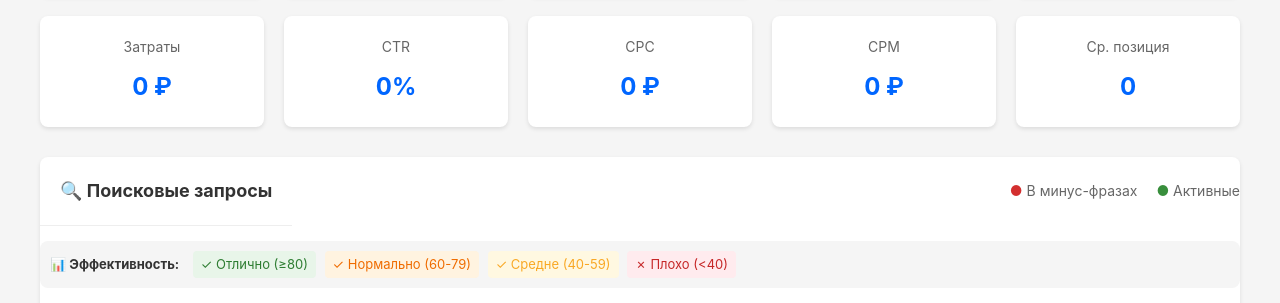
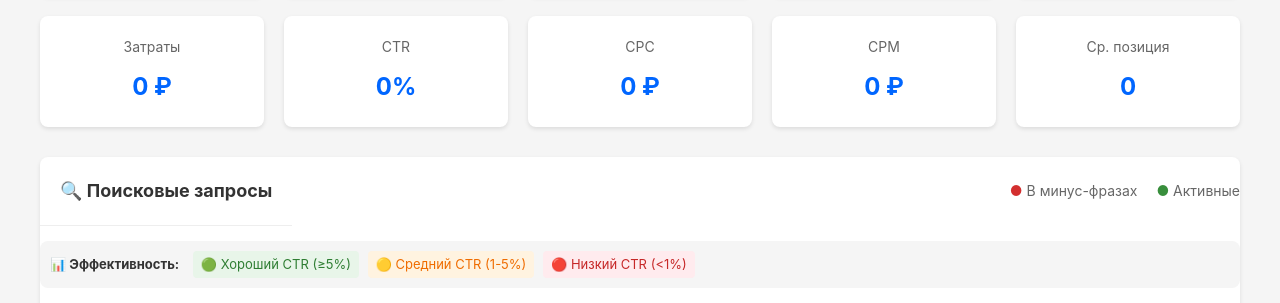
Before and after one commit to grackhack/FastAPiPromotion, a Python web app: template wb_promotion_app/templates/stats-campaign.html in a window 1280 px wide. Shown: the part 482-785 px from the top of the page. Run offline with Jinja, Linux system fonts and the light colour scheme; the template is opened without the code that fills it, so the values that code supplies are empty.

Commit message:
fix: упростить метрики до CTR и показывать плашку для всех фраз

```diff
--- a/wb_promotion_app/templates/stats-campaign.html
+++ b/wb_promotion_app/templates/stats-campaign.html
@@ -248,10 +248,9 @@
                 </div>
                 <div style="margin-bottom: 15px; padding: 10px; background: #f5f5f5; border-radius: 8px; font-size: 13px;">
                     <strong>📊 Эффективность:</strong>
-                    <span style="display: inline-block; margin-left: 10px; padding: 3px 8px; background: #e8f5e9; color: #2e7d32; border-radius: 4px;">✓ Отлично (≥80)</span>
-                    <span style="display: inline-block; margin-left: 5px; padding: 3px 8px; background: #fff3e0; color: #ef6c00; border-radius: 4px;">✓ Нормально (60-79)</span>
-                    <span style="display: inline-block; margin-left: 5px; padding: 3px 8px; background: #fff8e1; color: #f9a825; border-radius: 4px;">✓ Средне (40-59)</span>
-                    <span style="display: inline-block; margin-left: 5px; padding: 3px 8px; background: #ffebee; color: #c62828; border-radius: 4px;">✗ Плохо (<40)</span>
+                    <span style="display: inline-block; margin-left: 10px; padding: 3px 8px; background: #e8f5e9; color: #2e7d32; border-radius: 4px;">🟢 Хороший CTR (≥5%)</span>
+                    <span style="display: inline-block; margin-left: 5px; padding: 3px 8px; background: #fff3e0; color: #ef6c00; border-radius: 4px;">🟡 Средний CTR (1-5%)</span>
+                    <span style="display: inline-block; margin-left: 5px; padding: 3px 8px; background: #ffebee; color: #c62828; border-radius: 4px;">🔴 Низкий CTR (<1%)</span>
                 </div>
                 <table class="stats-table">
                     <thead>
@@ -274,80 +273,33 @@
                         {% for item in stats.days %}
                         {% set is_minus = item.query in minus_phrases %}
 
-                        {# Расчёт конверсии #}
-                        {% set cr = 0 %}
-                        {% if item.clicks and item.clicks > 0 and item.orders and item.orders > 0 %}
-                            {% set cr = (item.orders / item.clicks * 100)|round(2) %}
-                        {% endif %}
+                        {# Расчёт CTR #}
+                        {% set ctr_val = item.ctr if item.ctr else 0 %}
 
-                        {# Расчёт CPA #}
-                        {% set cpa = 0 %}
-                        {% if item.orders and item.orders > 0 and item.spend %}
-                            {% set cpa = (item.spend / item.orders)|round(2) %}
-                        {% endif %}
-
-                        {# Расчёт score #}
-                        {% set score = 0 %}
-
-                        {# CTR баллы #}
-                        {% if item.ctr and item.ctr >= 10 %}{% set score = score + 25 %}
-                        {% elif item.ctr and item.ctr >= 5 %}{% set score = score + 20 %}
-                        {% elif item.ctr and item.ctr >= 3 %}{% set score = score + 15 %}
-                        {% elif item.ctr and item.ctr >= 1 %}{% set score = score + 10 %}
-                        {% else %}{% set score = score + 5 %}{% endif %}
-
-                        {# CR баллы #}
-                        {% if cr >= 10 %}{% set score = score + 25 %}
-                        {% elif cr >= 5 %}{% set score = score + 20 %}
-                        {% elif cr >= 2 %}{% set score = score + 15 %}
-                        {% elif cr >= 1 %}{% set score = score + 10 %}
-                        {% else %}{% set score = score + 5 %}{% endif %}
-
-                        {# CPC баллы #}
-                        {% if item.cpc and item.cpc <= 5 %}{% set score = score + 25 %}
-                        {% elif item.cpc and item.cpc <= 10 %}{% set score = score + 20 %}
-                        {% elif item.cpc and item.cpc <= 20 %}{% set score = score + 15 %}
-                        {% elif item.cpc and item.cpc <= 50 %}{% set score = score + 10 %}
-                        {% else %}{% set score = score + 5 %}{% endif %}
-
-                        {# CPA баллы #}
-                        {% if cpa == 0 and (not item.orders or item.orders == 0) %}{% set score = score + 10 %}
-                        {% elif cpa > 0 and cpa <= 100 %}{% set score = score + 25 %}
-                        {% elif cpa > 0 and cpa <= 300 %}{% set score = score + 20 %}
-                        {% elif cpa > 0 and cpa <= 500 %}{% set score = score + 15 %}
-                        {% else %}{% set score = score + 10 %}{% endif %}
-
-                        {# Определение цвета #}
-                        {% if score >= 80 %}
+                        {# Определение цвета по CTR #}
+                        {% if ctr_val >= 5 %}
                             {% set eff_color = '#e8f5e9' %}
-                            {% set eff_label = 'Отлично' %}
+                            {% set eff_label = '🟢 Хороший' %}
                             {% set eff_text = '#2e7d32' %}
-                        {% elif score >= 60 %}
+                        {% elif ctr_val >= 1 %}
                             {% set eff_color = '#fff3e0' %}
-                            {% set eff_label = 'Нормально' %}
+                            {% set eff_label = '🟡 Средний' %}
                             {% set eff_text = '#ef6c00' %}
-                        {% elif score >= 40 %}
-                            {% set eff_color = '#fff8e1' %}
-                            {% set eff_label = 'Средне' %}
-                            {% set eff_text = '#f9a825' %}
                         {% else %}
                             {% set eff_color = '#ffebee' %}
-                            {% set eff_label = 'Плохо' %}
+                            {% set eff_label = '🔴 Низкий' %}
                             {% set eff_text = '#c62828' %}
                         {% endif %}
 
                         <tr class="{{ 'minus-phrase-row' if is_minus else '' }}"
                             data-query="{{ item.query }}"
-                            data-score="{{ score }}"
                             style="{{ 'background-color: ' + eff_color + ' !important;' if not is_minus else '' }}">
                             <td>
                                 {{ item.query }}
                                 {% if is_minus %}
-                                <span style="color: #d32f2f; font-size: 12px; margin-left: 5px;">🚫</span>
+                                <span style="color: #d32f2f; font-size: 12px; margin-left: 5px;">🚫 В минусах</span>
                                 {% endif %}
-                                {% if not is_minus %}
                                 <span style="font-size: 11px; color: {{ eff_text }}; margin-left: 8px; padding: 2px 6px; background: {{ eff_color }}; border-radius: 4px;">{{ eff_label }}</span>
-                                {% endif %}
                             </td>
                             <td class="number">{{ "{:,}".format(item.views) if item.views else '—' }}</td>
                             <td class="number">{{ "{:,}".format(item.clicks) if item.clicks else '—' }}</td>
```
